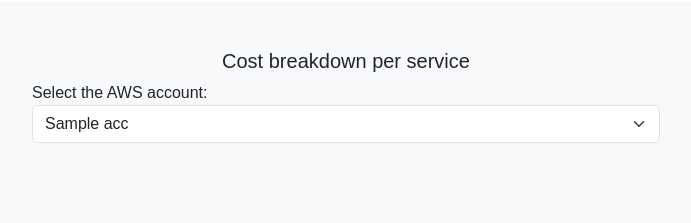
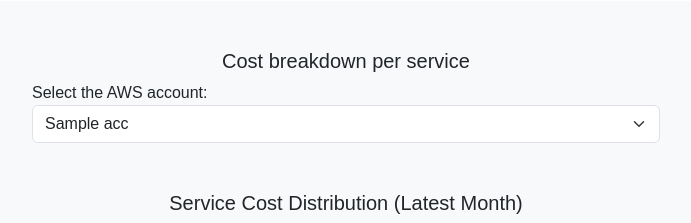
Before and after one commit to alexgplaza/aws_cost, a Flask app: template templates/index.html in a window 1280 px wide. Shown: the part 1087-1310 px from the top of the page, without its empty margins (294-985 px from the left). Before the commit the page ends 1230 px from the top, so only its background shows below. Run offline with Flask 3, Linux system fonts and the light colour scheme; the template is opened without the code that fills it: most values are stand-ins (such as "Sample title", 1, 10 or a date in 2020); data that the repository does not hold is empty; some libraries are stand-ins or nearby versions.

Commit message:
cambios para la fecha sin que haya que formatearlo antes

```diff
--- a/app.py
+++ b/app.py
@@ -22,15 +22,17 @@ def index():
     if request.method == "POST":
         file = request.files.get("file")
         if file:
-            df = pd.read_csv(file)
-            df.columns = df.columns.str.strip()
+            df = pd.read_csv(file, on_bad_lines='skip')
 
             for col in ['Usage Amount', 'Tax', 'Edp Discount']:
                 df[col] = pd.to_numeric(df[col], errors='coerce').fillna(0)
 
             df["Usage Start Date"] = df["Usage Start Date"].astype(str).str.strip()
-            df["Month"] = pd.to_datetime(df["Usage Start Date"], format="%d/%m/%Y", errors="coerce") \
-                            .dt.to_period("M").astype(str)
+            #Cambio
+            df["Month"] = pd.to_datetime(df["Usage Start Date"], errors="coerce") \
+                .dt.to_period("M").astype(str)
+
+
 
             # Obtener rango de meses únicos
             meses_ordenados = sorted(df["Month"].dropna().unique())
@@ -57,8 +59,7 @@ def index():
 
             # Calcular coste total y extraer mes
             df_graph["Total"] = df_graph["Usage Amount"] + df_graph["Tax"] + df_graph["Edp Discount"]
-            df_graph["Month"] = pd.to_datetime(df_graph["Usage Start Date"], format="%d/%m/%Y", errors="coerce") \
-                                    .dt.to_period("M").astype(str)
+
 
             # Agrupar por mes y account
             grouped = df_graph.groupby(["Month", "Account"])["Total"].sum().reset_index()
@@ -139,7 +140,7 @@ def index():
                 title='Monthly Cost per AWS Account',
                 xaxis=dict(title='Month', type='category'),
                 yaxis=dict(title='Cost €'),
-                legend=dict(orientation="h", y=-0.3)
+                legend=dict(orientation="h", y=-0.8)
             )
 
             fig = go.Figure(data=data, layout=layout)
@@ -203,8 +204,8 @@ def account_graph():
 
     df = original_df.copy()
     df["Total"] = df["Usage Amount"] + df["Tax"] + df["Edp Discount"]
-    df["Month"] = pd.to_datetime(df["Usage Start Date"], format="%d/%m/%Y", errors="coerce") \
-                    .dt.to_period("M").astype(str)
+    df["Month"] = pd.to_datetime(df["Usage Start Date"], format="%Y-%m-%d", errors="coerce") \
+                .dt.to_period("M").astype(str)
 
     df = df[df["Account"] == selected]
 
@@ -315,7 +316,7 @@ def fiscal_usage():
     df = original_df.copy()
 
     # Convertir fechas
-    df["DateParsed"] = pd.to_datetime(df["Usage Start Date"], format="%d/%m/%Y", errors="coerce")
+    df["DateParsed"] = pd.to_datetime(df["Usage Start Date"], errors="coerce")
 
     # Filtrar por el rango fiscal
     df_fiscal = df[(df["DateParsed"] >= fiscal_start) & (df["DateParsed"] <= fiscal_end)]
@@ -333,8 +334,5 @@ def fiscal_usage():
     })
 
 
-
-
-
 if __name__ == "__main__":
     app.run(host="0.0.0.0", port=5001, debug=True)
--- a/static/main.js
+++ b/static/main.js
@@ -65,6 +65,10 @@ document.addEventListener("DOMContentLoaded", () => {
                 console.error("Error fetching account data:", err);
             });
         });
+        if (selector.options.length === 1) {
+            selector.selectedIndex = 0;
+            selector.dispatchEvent(new Event("change"));
+        }
     }
 
     if (typeof stackedBar !== "undefined") {
--- a/templates/index.html
+++ b/templates/index.html
@@ -159,9 +159,11 @@
 
 <!-- Donut chart container -->
 {% if accounts %}
-<div id="donutContainer" class="mt-4" style="display: none;">
-    <h5 class="text-center">Service Cost Distribution (Latest Month)</h5>
-    <div id="donutChartContainer" style="width: 60%; margin: auto;"></div>
+<div class="mt-5 d-flex justify-content-center">
+    <div style="width: 80%;">
+        <h5 class="text-center">Service Cost Distribution (Latest Month)</h5>
+        <div id="donutChartContainer"></div>
+    </div>
 </div>
 {% endif %}
 
```
